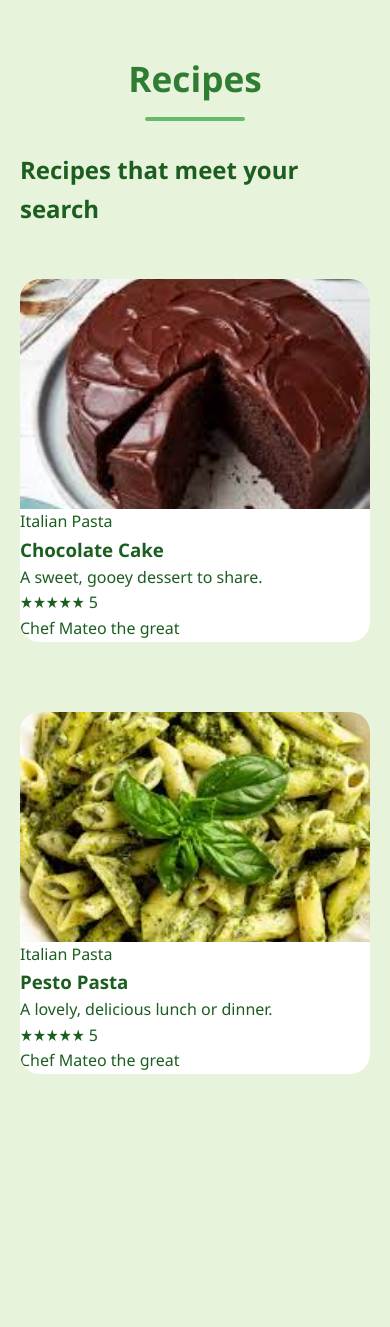
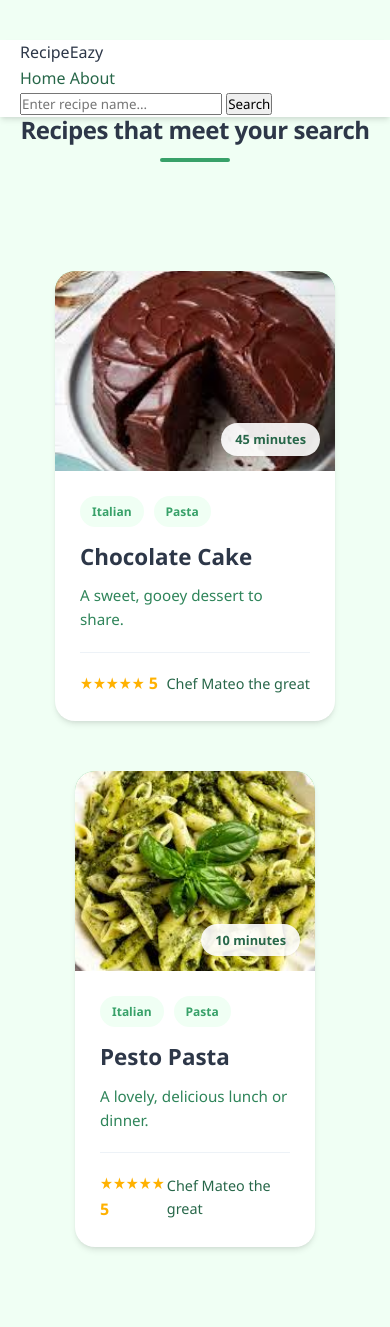
Before and after one commit to Mateo-Buytaert/Recipeazy, a Django app: template recipeazy/recipes/templates/recipes/recipe_list.html in a window 390 px wide. Before the commit the page ends 1074 px from the top, so only its background shows below. Run offline with Django 5.2, Linux system fonts and the light colour scheme; the template is opened without the code that fills it: values that come from a table or form of the project are taken from there, others are empty; data comes from the database, SQL or seed files in the repository; both versions use the stored data as it was after the commit.

Commit message:
Adding header

```diff
--- a/recipeazy/recipes/templates/recipes/recipe_list.html
+++ b/recipeazy/recipes/templates/recipes/recipe_list.html
@@ -4,16 +4,48 @@
     <meta charset="UTF-8">
     <meta name="viewport" content="width=device-width, initial-scale=1.0">
     <title>Amazing Recipe Collection</title>
+    <script>
+        document.addEventListener('DOMContentLoaded', function() {
+    const recipeCards = document.querySelectorAll('.recipe-card');
+    recipeCards.forEach((card, index) => {
+        card.style.setProperty('--animation-order', index);
+    });
+});
+    </script>
     <style>
-        /* Base styles and color palette */
 :root {
-            --primary-color: #2e7d32; /* Deep green */
-            --secondary-color: #66bb6a; /* Light green */
-            --text-color: #1b5e20; /* Dark green */
-            --background-color: #f9f9f9; /* Off-white */
-            --card-color: #ffffff; /* Pure white */
-            --accent-color: #81c784; /* Medium green */
+    --primary: #38A169; /* Green */
+    --primary-light: #4abb7d; /* Lighter green for hover states */
+    --secondary: #9AE6B4; /* Light Green */
+    --dark: #276749; /* Dark Green */
+    --light: #F0FFF4; /* Light Mint */
+    --accent: #68D391; /* Medium Green */
+    --gray-100: #f7fafc;
+    --gray-200: #edf2f7;
+    --gray-300: #e2e8f0;
+    --gray-800: #2d3748;
+    --shadow-sm: 0 1px 2px 0 rgba(0, 0, 0, 0.05);
+    --shadow-md: 0 4px 6px -1px rgba(0, 0, 0, 0.1), 0 2px 4px -1px rgba(0, 0, 0, 0.06);
+    --shadow-lg: 0 10px 15px -3px rgba(0, 0, 0, 0.1), 0 4px 6px -2px rgba(0, 0, 0, 0.05);
+    --shadow-xl: 0 20px 25px -5px rgba(0, 0, 0, 0.1), 0 10px 10px -5px rgba(0, 0, 0, 0.04);
 }
+
+* {
+    margin: 0;
+    padding: 0;
+    box-sizing: border-box;
+    font-family: 'Poppins', 'Segoe UI', Tahoma, Geneva, Verdana, sans-serif;
+}
+
+body {
+    background-color: var(--light);
+    color: var(--gray-800);
+    overflow-x: hidden;
+    line-height: 1.6;
+    font-size: 16px;
+    padding-top: 40px;
+}
+
 a {
     color: var(--dark);
     text-decoration: none;
@@ -23,155 +55,81 @@
 a:hover {
     color: var(--primary);
 }
-        * {
-            margin: 0;
-            padding: 0;
-            box-sizing: border-box;
-            font-family: 'Segoe UI', Tahoma, Geneva, Verdana, sans-serif;
+
+.container {
+    max-width: 1200px;
+    margin: 0 auto;
+    padding: 0 20px;
+    width: 100%;
 }
 
-        body {
-            background-color: #e8f3db;
-            color: var(--text-color);
-            padding: 20px;
-            line-height: 1.6;
+h1 {
+    font-size: 3.5rem;
+    text-align: center;
+    color: var(--primary);
+    margin-bottom: 20px;
+    letter-spacing: -1px;
+    font-weight: 800;
 }
 
-        /* Header styling */
-        h1 {
+.section-header {
     text-align: center;
-            color: var(--primary-color);
-            font-size: 3rem;
-            margin: 30px 0;
-            position: relative;
-            padding-bottom: 15px;
+    margin-bottom: 50px;
+}
+header {
+    background-color: white;
+    box-shadow: var(--shadow-md);
+    position: fixed;
+    width: 100%;
+    z-index: 100;
+    transition: transform 0.3s ease, box-shadow 0.3s ease;
 }
 
-        h1::after {
-            content: "";
+header.hidden {
+    transform: translateY(-100%);
+}
+
+header.scrolled {
+    box-shadow: var(--shadow-lg);
+}
+.section-header h2 {
+    font-size: 2.4rem;
+    margin-bottom: 20px;
+    position: relative;
+    display: inline-block;
+    color: var(--gray-800);
+    font-weight: 700;
+    letter-spacing: -0.5px;
+}
+
+.section-header h2:after {
+    content: '';
     position: absolute;
-            bottom: 0;
+    width: 70px;
+    height: 4px;
+    background-color: var(--primary);
+    bottom: -12px;
     left: 50%;
     transform: translateX(-50%);
-            width: 100px;
-            height: 4px;
-            background-color: var(--secondary-color);
     border-radius: 2px;
 }
 
-        /* Recipe card container */
-        ul {
-            list-style: none;
-            display: grid;
-            grid-template-columns: repeat(auto-fill, minmax(300px, 1fr));
-            gap: 25px;
-            max-width: 1200px;
-            margin: 0 auto;
-        }
-
-        /* Recipe card styling */
-        li {
-            background-color: var(--card-color);
-            border-radius: 10px;
-            overflow: hidden;
-            box-shadow: 0 10px 20px rgba(46, 125, 50, 0.1);
-            transition: transform 0.3s ease, box-shadow 0.3s ease;
-            border: 1px solid rgba(46, 125, 50, 0.1);
-        }
-
-        li:hover {
-            transform: translateY(-10px);
-            box-shadow: 0 15px 30px rgba(46, 125, 50, 0.15);
-        }
-
-        li a {
-            display: block;
-            padding: 25px;
-            text-decoration: none;
-            color: inherit;
-            height: 100%;
-        }
-
-        /* Recipe title */
-        li h2 {
-            color: var(--primary-color);
-            margin-bottom: 15px;
-            font-size: 1.5rem;
-            border-bottom: 2px dashed var(--accent-color);
-            padding-bottom: 10px;
-        }
-
-        /* Recipe description */
-        li p {
-            margin-bottom: 20px;
-            color: var(--text-color);
-            font-size: 1rem;
-        }
-
-        /* Time information */
-        li ol {
-            display: flex;
-            list-style: none;
-            gap: 15px;
-            margin-top: 15px;
-            background-color: rgba(102, 187, 106, 0.1);
-            padding: 10px 15px;
-            border-radius: 8px;
-        }
-
-        li ol li {
-            background: none;
-            box-shadow: none;
-            padding: 0;
-            font-size: 0.9rem;
-            color: var(--secondary-color);
-            font-weight: 600;
-            border: none;
-        }
-
-        li ol li:hover {
-            transform: none;
-            box-shadow: none;
-        }
-
-        /* For empty state */
-        .empty-state {
-            text-align: center;
-            color: var(--text-color);
-            opacity: 0.7;
-            margin: 50px 0;
-        }
-
-        /* Responsive adjustments */
-        @media (max-width: 768px) {
-            h1 {
-                font-size: 2.2rem;
-            }
-
-            ul {
-                grid-template-columns: 1fr;
-            }
-        }
 .recipe-grid {
     display: grid;
     grid-template-columns: repeat(auto-fill, minmax(320px, 1fr));
     gap: 35px;
+    max-width: 1200px;
+    margin: 0 auto 40px auto;
+    padding: 0 20px;
 }
 
 .recipe-card {
     background-color: white;
     border-radius: 20px;
     overflow: hidden;
-    .recipe-card {
-    background-color: white;
-    border-radius: 20px;
-    overflow: hidden;
     box-shadow: var(--shadow-md);
     transition: transform 0.3s ease, box-shadow 0.3s ease;
-    opacity: 0;
-    transform: translateY(30px);
     height: 100%;
-}
 }
 
 .recipe-card:hover {
@@ -196,9 +154,171 @@ a:hover {
 .recipe-card:hover .recipe-img img {
     transform: scale(1.08);
 }
+
+.recipe-time {
+    position: absolute;
+    bottom: 15px;
+    right: 15px;
+    background-color: rgba(255,255,255,0.9);
+    padding: 6px 14px;
+    border-radius: 20px;
+    font-size: 0.8rem;
+    font-weight: 600;
+    box-shadow: var(--shadow-sm);
+}
+
+.recipe-content {
+    padding: 25px;
+}
+
+.recipe-tags {
+    display: flex;
+    gap: 10px;
+    margin-bottom: 15px;
+}
+
+.recipe-tag {
+    background-color: var(--light);
+    color: var(--primary);
+    padding: 6px 12px;
+    border-radius: 20px;
+    font-size: 0.75rem;
+    font-weight: 600;
+    transition: background-color 0.3s ease;
+}
+
+.recipe-tag:hover {
+    background-color: var(--secondary);
+}
+
+.recipe-title {
+    font-size: 1.4rem;
+    margin-bottom: 12px;
+    font-weight: 700;
+    color: var(--gray-800);
+    line-height: 1.3;
+}
+
+.recipe-desc {
+    color: #2F855A;
+    font-size: 0.95rem;
+    margin-bottom: 20px;
+    line-height: 1.6;
+}
+
+.recipe-meta {
+    display: flex;
+    justify-content: space-between;
+    align-items: center;
+    padding-top: 18px;
+    border-top: 1px solid var(--gray-200);
+}
+
+.recipe-rating {
+    display: flex;
+    align-items: center;
+    gap: 5px;
+    color: #FFB100;
+    font-weight: 700;
+}
+
+.recipe-author {
+    display: flex;
+    align-items: center;
+    gap: 10px;
+    font-size: 0.9rem;
+    font-weight: 500;
+}
+
+/* Animations */
+@keyframes fadeInUp {
+    from {
+        opacity: 0;
+        transform: translateY(30px);
+    }
+    to {
+        opacity: 1;
+        transform: translateY(0);
+    }
+}
+
+/* Apply animation to recipe cards */
+.recipe-card {
+    opacity: 0;
+    animation: fadeInUp 0.6s forwards;
+    animation-delay: calc(var(--animation-order, 0) * 0.1s);
+}
+
+/* Media Queries */
+@media (max-width: 992px) {
+    h1 {
+        font-size: 3rem;
+    }
+
+    .section-header h2 {
+        font-size: 2.2rem;
+    }
+
+    .recipe-grid {
+        grid-template-columns: repeat(auto-fill, minmax(280px, 1fr));
+        gap: 25px;
+    }
+}
+
+@media (max-width: 768px) {
+    h1 {
+        font-size: 2.5rem;
+    }
+
+    .section-header h2 {
+        font-size: 1.8rem;
+    }
+
+    .recipe-grid {
+        grid-template-columns: repeat(auto-fill, minmax(250px, 1fr));
+    }
+}
+
+@media (max-width: 480px) {
+    h1 {
+        font-size: 2rem;
+    }
+
+    .section-header h2 {
+        font-size: 1.5rem;
+    }
+
+    .recipe-grid {
+        grid-template-columns: 1fr;
+        max-width: 320px;
+    }
+
+    .recipe-img {
+        height: 200px;
+    }
+}
+
+
     </style>
 </head>
 <body>
+    <header id="header">
+        <div class="container">
+            <nav>
+                <div class="logo">Recipe<span>Eazy</span></div>
+                <div class="nav-links">
+                    <a href="{%url 'recipe_list'%}" class="active">Home</a>
+                    <a href="#">About</a>
+                </div>
+                <div class="search-bar">
+                    <form action="{% url 'search-recipe' %}" method="get">
+                        <input type="text" name="q" placeholder="Enter recipe name..." required>
+                        <button type="submit">Search</button>
+                    </form>
+                </div>
+            </nav>
+        </div>
+    </header>
     <h1>Recipes</h1>
     <div class="section-header">
         <h2>Recipes that meet your search</h2>
--- a/recipeazy/recipes/urls.py
+++ b/recipeazy/recipes/urls.py
@@ -7,7 +7,7 @@ urlpatterns = [
     path("recipe-list", views.recipe_list, name="recipe_list"),
     path("make-recipe", views.recipe_create,name="recipe-create"),
     path("recipe-list/<int:id>", views.recipe_detail,name="recipe-detail"),
-    path("recipe-list/", views.search_recipe, name="search-recipe"),
+    path("search-recipe/", views.search_recipe, name="search-recipe"),
 ]
 if settings.DEBUG:
     urlpatterns += static(settings.MEDIA_URL, document_root=settings.MEDIA_ROOT)
```
Also changed, not shown: recipeazy/recipes/templates/recipes/my_recipe_list.html (+26 -12 lines), recipeazy/recipes/templates/recipes/recipe_detail.html (+17 -0 lines), recipeazy/recipes/templates/recipes/recipe_form.html (+17 -0 lines), recipeazy/db.sqlite3. Lines whose indentation alone changed are shown as unchanged.
